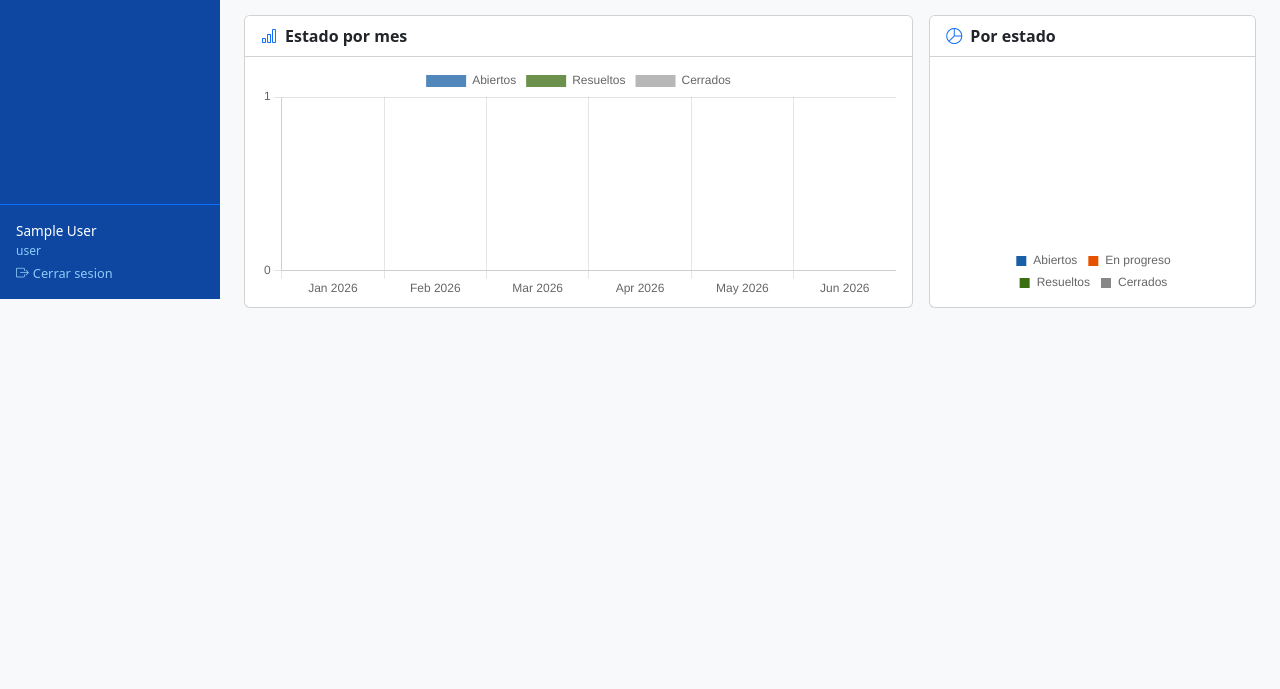
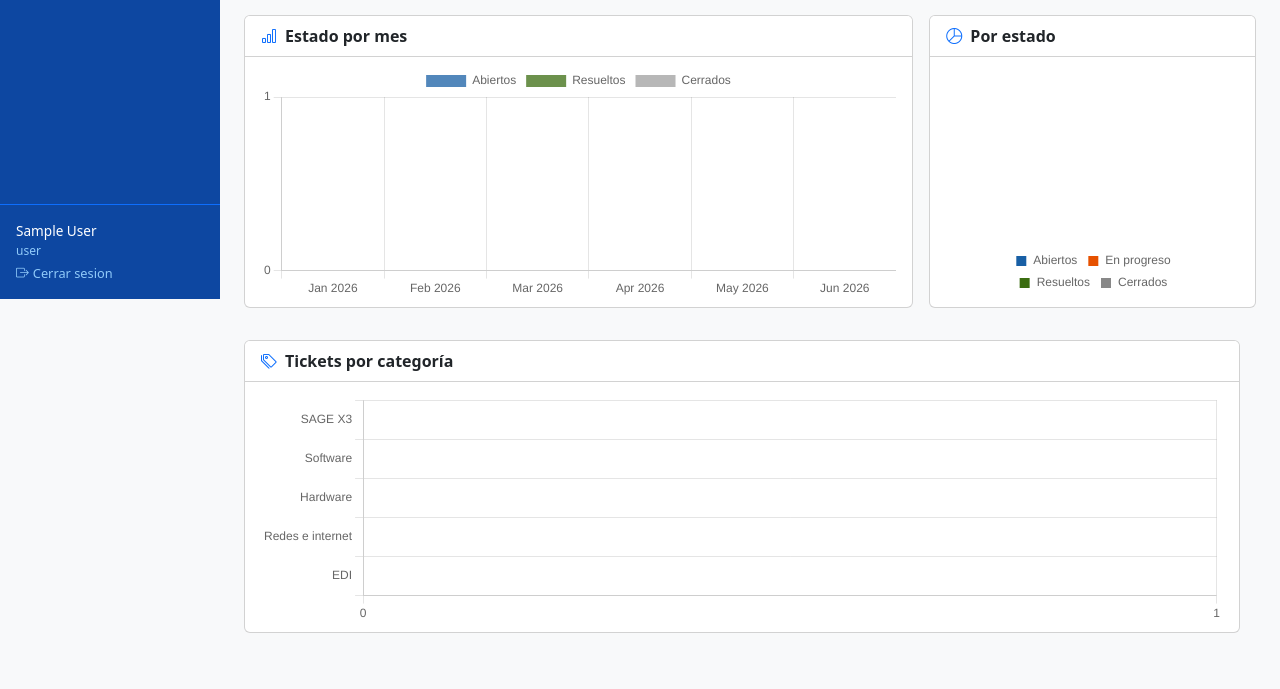
Before and after one commit to JCPSanycces/HelpdeskSany, a Flask app: page / in a window 1280 px wide. Shown: the part 501-1190 px from the top of the page. Before the commit the page ends 809 px from the top, so only its background shows below. Run offline with Flask 3, Linux system fonts and the light colour scheme; the visitor is signed in with stand-in values (Sample User, id 1); data that the repository does not hold is empty.

Commit message:
Añadir gráfico de estadísticas por categorías

```diff
--- a/app/routes/dashboard.py
+++ b/app/routes/dashboard.py
@@ -77,6 +77,19 @@ def index():
         'closed':      total_closed,
     }
 
+
+    # Distribución por categoría
+    categorias = {}
+    for cat in ['SAGE X3', 'Software', 'Hardware', 'Redes e internet', 'EDI']:
+        categorias[cat] = base_query.filter_by(category=cat).count()
+    sin_categoria = base_query.filter(
+        db.or_(Ticket.category == None, Ticket.category == '')
+    ).count()
+    if sin_categoria:
+        categorias['Sin categoría'] = sin_categoria
+
+
+
     return render_template('dashboard.html',
         total_open=total_open,
         total_progress=total_progress,
@@ -89,4 +102,5 @@ def index():
         meses_cerrados=json.dumps(meses_cerrados),
         prioridades=json.dumps(prioridades),
         estados=json.dumps(estados),
+        categorias=json.dumps(categorias),
     )
--- a/app/templates/dashboard.html
+++ b/app/templates/dashboard.html
@@ -118,6 +118,20 @@
     </div>
   </div>
 
+  <!-- # Tickets por categoría -->
+  <div class="row g-3 mb-3">
+    <div class="col-12">
+      <div class="card">
+        <div class="card-header bg-white fw-semibold">
+          <i class="bi bi-tags text-primary me-2"></i>Tickets por categoría
+        </div>
+        <div class="card-body py-2" style="height:250px; overflow:hidden; width:100%;">
+          <canvas id="chartCategorias" style="width:100% !important;"></canvas>
+        </div>
+      </div>
+    </div>
+  </div>
+
 </div>
 
 <!-- Chart.js -->
@@ -129,7 +143,7 @@ const resueltos    = {{ meses_resueltos | safe }};
 const cerrados     = {{ meses_cerrados | safe }};
 const prioridades  = {{ prioridades | safe }};
 const estados      = {{ estados | safe }};
-
+const categorias   = {{ categorias | safe }};
 // Gráfico evolución (líneas)
 new Chart(document.getElementById('chartEvolucion'), {
   type: 'line',
@@ -225,6 +239,41 @@ new Chart(document.getElementById('chartEstado'), {
     cutout: '65%',
   }
 });
+
+// Gráfico barras horizontales por categoría
+new Chart(document.getElementById('chartCategorias'), {
+  type: 'bar',
+  data: {
+    labels: Object.keys(categorias),
+    datasets: [{
+      label: 'Tickets',
+      data: Object.values(categorias),
+      backgroundColor: [
+        'rgba(24,95,165,.75)',
+        'rgba(59,109,17,.75)',
+        'rgba(133,79,11,.75)',
+        'rgba(163,45,45,.75)',
+        'rgba(83,74,183,.75)',
+        'rgba(136,136,136,.6)',
+      ],
+      borderWidth: 0,
+      borderRadius: 4,
+    }]
+  },
+  options: {
+    responsive: true,
+    maintainAspectRatio: false,
+    indexAxis: 'y',
+    plugins: {
+      legend: { display: false },
+    },
+    scales: {
+      x: { beginAtZero: true, ticks: { stepSize: 1 } },
+      y: { ticks: { font: { size: 12 } } }
+    }
+  }
+});
+
 </script>
 
 {% endblock %}
```
